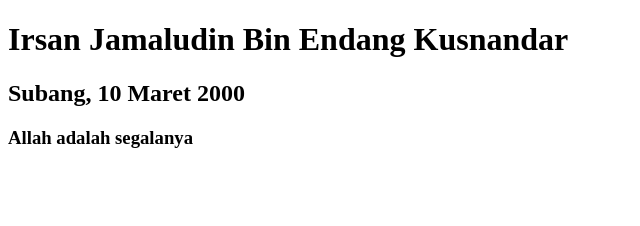
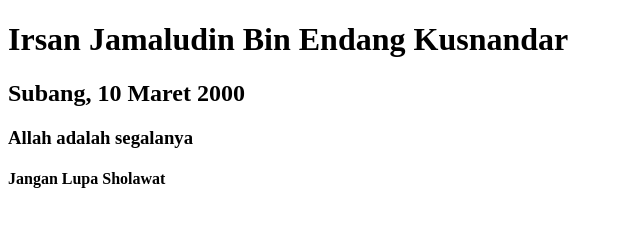
Before and after one commit to IrsanJam/Rebase, a plain HTML site: page index.html in a window 1280 px wide. Shown: the whole page, without its empty margins (0-640 px from the left). Drawn offline with Linux system fonts and the light colour scheme.

Commit message:
mengingatkan sholawat

```diff
--- a/index.html
+++ b/index.html
@@ -10,5 +10,6 @@
     <h1>Irsan Jamaludin Bin Endang Kusnandar</h1>
     <h2>Subang, 10 Maret 2000</h2>
     <h3>Allah adalah segalanya</h3>
+    <h4>Jangan Lupa Sholawat</h4>
   </body>
 </html>
```
